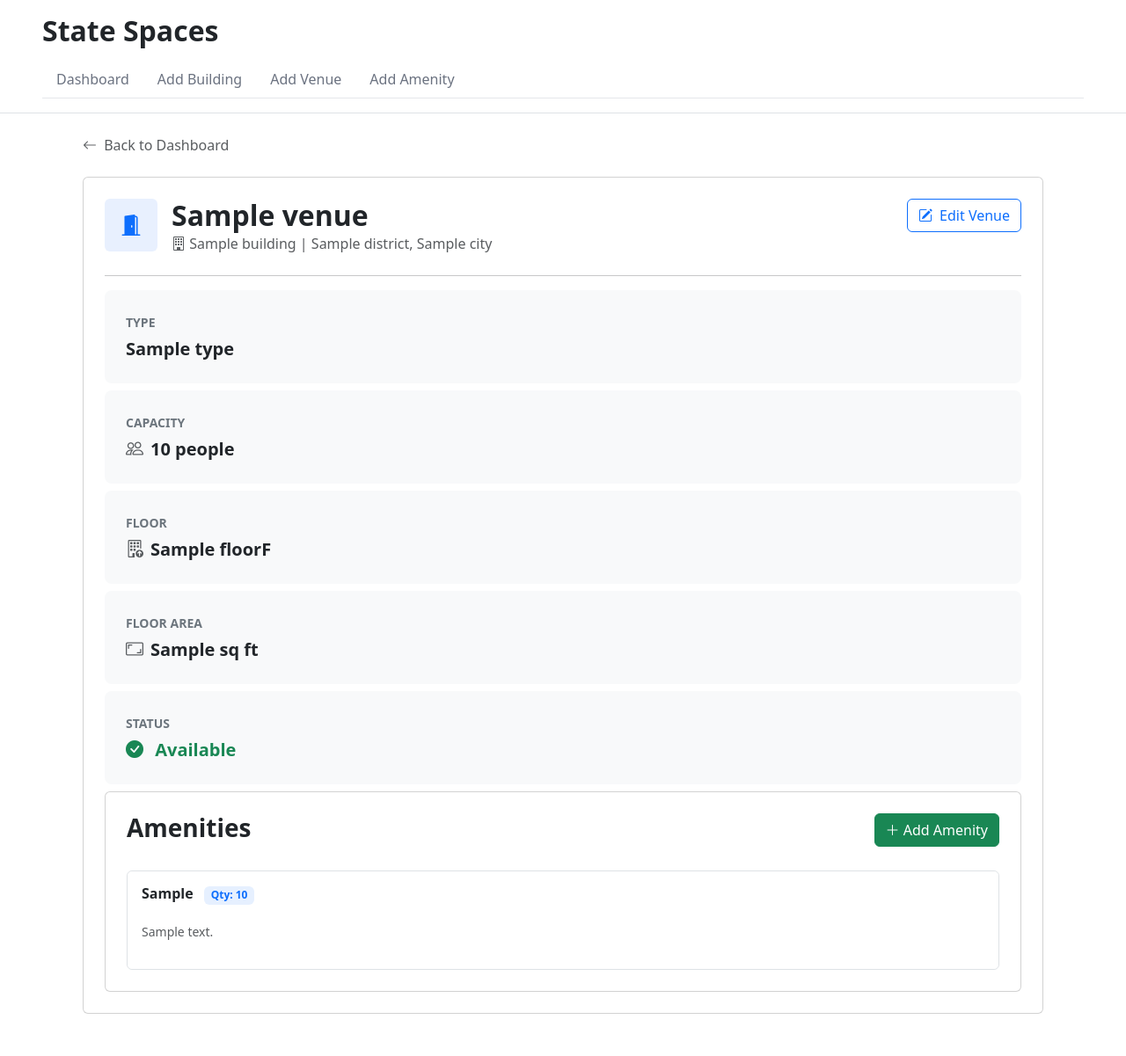
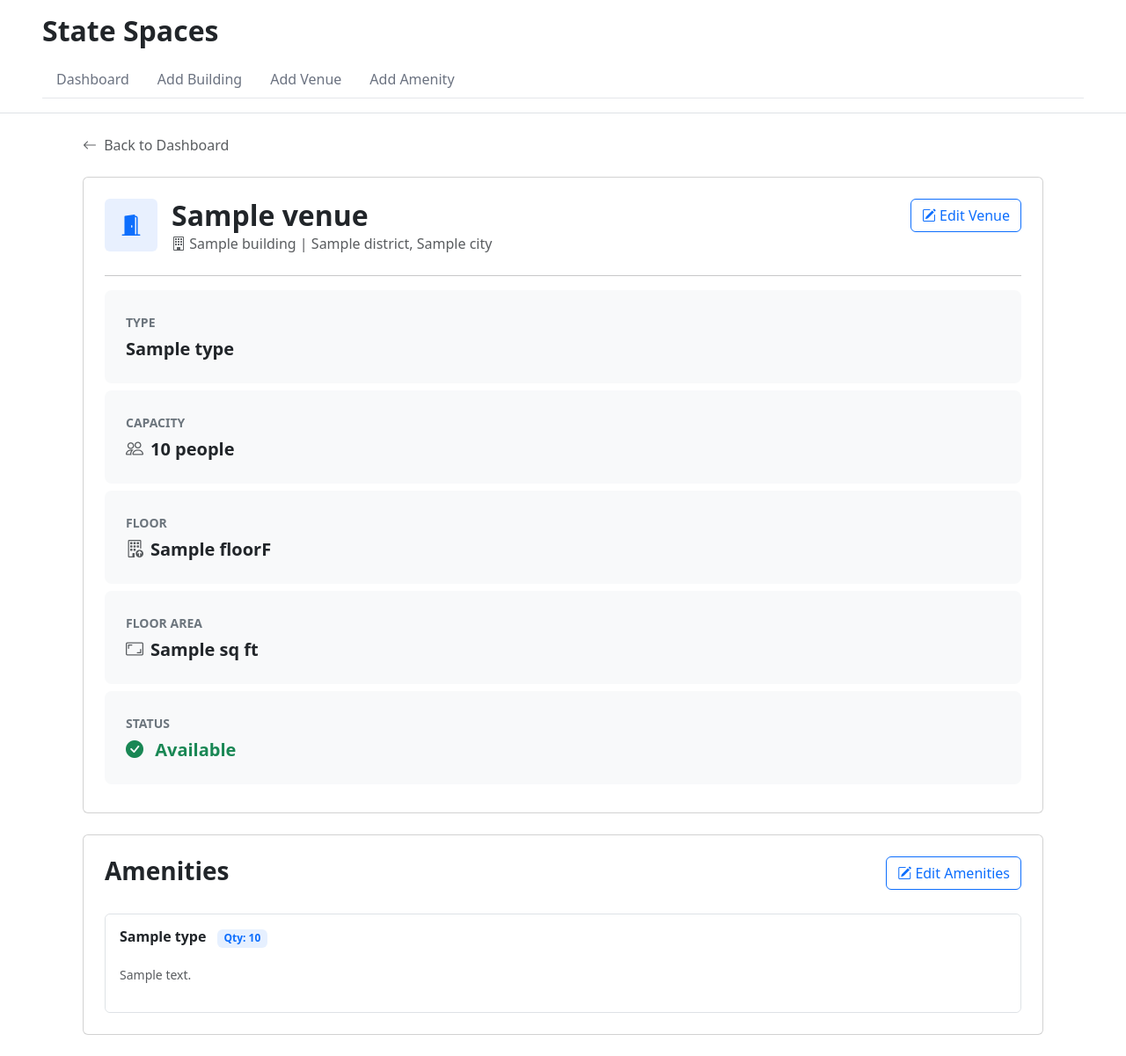
Before and after one commit to pris-matic/DBSolutions, a Django app: template buildings_and_venues/templates/buildings_and_venues/detailed_venue.html in a window 1280 px wide. Shown: the whole page at 88% size. Run offline with Django 5.2, Linux system fonts and the light colour scheme; the template is opened without the code that fills it: most values are stand-ins (such as "Sample title", 1, 10 or a date in 2020); data that the repository does not hold is empty.

Commit message:
Fixed styling errors and added comments for styling. Remaining TODO would be the edit building page.

```diff
--- a/DBSolutions/templates/dbsolutions/base.html
+++ b/DBSolutions/templates/dbsolutions/base.html
@@ -33,7 +33,6 @@
 	<!-- Navbar -->
 	<div class="bg-white border-bottom">
 		<div class="container-fluid px-5 py-3">
-			<!-- Header with Title and Action Buttons -->
 			<div class="d-flex justify-content-between align-items-center mb-3">
 				<h1 class="h2 fw-bold text-dark mb-0">State Spaces</h1>
 			</div>
--- a/buildings_and_venues/templates/buildings_and_venues/add_amenity.html
+++ b/buildings_and_venues/templates/buildings_and_venues/add_amenity.html
@@ -5,6 +5,7 @@
   <div class="container py-4">
     <div class="card">
       <div class="card-body p-4">
+        <!-- Header section containing the page title, a short guide/description, and an icon -->
         <div class="d-flex align-items-center gap-3 mb-4">
           <div class="d-flex gap-3">
             <div class="d-flex align-items-center justify-content-center rounded p-3" style="background-color: #e8f0fe; width: 60px; height: 60px;">
@@ -17,6 +18,7 @@
           </div>
         </div>
         <hr class="mb-4">
+        <!-- Actual form section -->
         <form method="post" enctype="multipart/form-data">
           {% csrf_token %}
           <div class="mb-4">
--- a/buildings_and_venues/templates/buildings_and_venues/detailed_venue.html
+++ b/buildings_and_venues/templates/buildings_and_venues/detailed_venue.html
@@ -4,12 +4,13 @@
 {% block content %}
   <div class="container py-4">
     <div class="mb-4">
-      <a href="{% url 'buildings_and_venues:admin_dashboard' %}" class="text-decoration-none text-muted hover-primary">
+      <a href="{% url 'buildings_and_venues:admin_dashboard' %}" class="text-decoration-none text-muted">
         <i class="bi bi-arrow-left me-1"></i> Back to Dashboard
       </a>
     </div>
     <div class="card mb-4">
       <div class="card-body p-4">
+        <!-- Header section containing venue chosen, its address, and an icon -->
         <div class="d-flex justify-content-between align-items-start mb-4">
           <div class="d-flex gap-3">
             <div class="d-flex align-items-center justify-content-center rounded p-3" style="background-color: #e8f0fe; width: 60px; height: 60px;">
@@ -24,11 +25,12 @@
             </div>
           </div>
           <a href="{% url 'buildings_and_venues:edit_venue' venue.id %}" class="btn btn-outline-primary">
-            <i class="bi bi-pencil-square me-1"></i> Edit Venue
+            <i class="bi bi-pencil-square"></i> Edit Venue
           </a>
         </div>
         <hr>
-        <div class="d-flex flex-column">
+        <!-- Venue attributes one by one, with respective icons to make it look better -->
+        <div class="d-flex flex-column list-group">
           <div class="mb-2">
             <div class="bg-light p-4 rounded-3">
               <label class="form-label fw-bold text-uppercase text-secondary small mb-0">Type</label>
@@ -75,6 +77,8 @@
               </div>
             </div>
           </div>
+        </div>
+      </div>
     </div>
     <div class="card">
       <div class="card-body p-4">
@@ -82,20 +86,18 @@
           <div class="d-flex gap-3">
             <h3 class="fw-bold">Amenities</h3>
           </div>
-          <a href="{% url 'buildings_and_venues:venue_amenities' venue.id %}" class="btn btn-success">
-            <i class="bi bi-plus-lg"></i> Add Amenity
+          <a href="{% url 'buildings_and_venues:venue_amenities' venue.id %}" class="btn btn-outline-primary">
+            <i class="bi bi-pencil-square"></i> Edit Amenities
           </a>
         </div>
+        <!-- Conditional that changes depending if the venue actually has amenities right now or not -->
         {% if venue_amenities %}
           <div class="list-group list-group-flush border rounded">
             {% for amenity in venue_amenities %}
               <div class="list-group-item d-flex justify-content-between align-items-center py-3">
                 <div>
-                  <h6 class="fw-bold mb-1">
-                    {{ amenity.amenity__type }}
-                    <p class="badge bg-primary bg-opacity-10 text-primary ms-2">Qty: {{ amenity.quantity }}</p>
-                  </h6>
-                  <p class="text-muted small">{{ amenity.amenity__description }}</p>
+                  <h6 class="fw-bold mb-1">{{ amenity.amenity.type }} <p class="badge bg-primary bg-opacity-10 text-primary ms-2">Qty: {{ amenity.quantity }}</p></h6>
+                  <p class="text-muted small">{{ amenity.amenity.description }}</p>
                 </div>
               </div>
             {% endfor %}
--- a/buildings_and_venues/templates/buildings_and_venues/edit_venue.html
+++ b/buildings_and_venues/templates/buildings_and_venues/edit_venue.html
@@ -4,12 +4,13 @@
 {% block content %}
   <div class="container py-4">
     <div class="mb-4">
-      <a href="{% url 'buildings_and_venues:detailed_venue' venue.id %}" class="text-decoration-none text-muted hover-primary">
+      <a href="{% url 'buildings_and_venues:detailed_venue' venue.id %}" class="text-decoration-none text-muted">
         <i class="bi bi-arrow-left me-1"></i> Back to Venue
       </a>
     </div>
-    <div class="card mb-4">
+    <div class="card">
       <div class="card-body p-4">
+        <!-- Header section containing venue chosen, its address, and an icon -->
         <div class="d-flex justify-content-between align-items-start mb-4">
           <div class="d-flex gap-3">
             <div class="d-flex align-items-center justify-content-center rounded p-3" style="background-color: #e8f0fe; width: 60px; height: 60px;">
@@ -25,6 +26,7 @@
           </div>
         </div>
         <hr class="mb-4">
+        <!-- Actual form section, contains the current information and can now be updated -->
         <form method="post" enctype="multipart/form-data">
           {% csrf_token %}
           <div class="mb-4">
```
Also changed, not shown: buildings_and_venues/templates/buildings_and_venues/add_building.html (+6 -3 lines), buildings_and_venues/templates/buildings_and_venues/add_venue.html (+6 -15 lines), buildings_and_venues/templates/buildings_and_venues/admin_dashboard.html (+11 -9 lines), buildings_and_venues/templates/buildings_and_venues/venue_amenities.html (+11 -7 lines).
